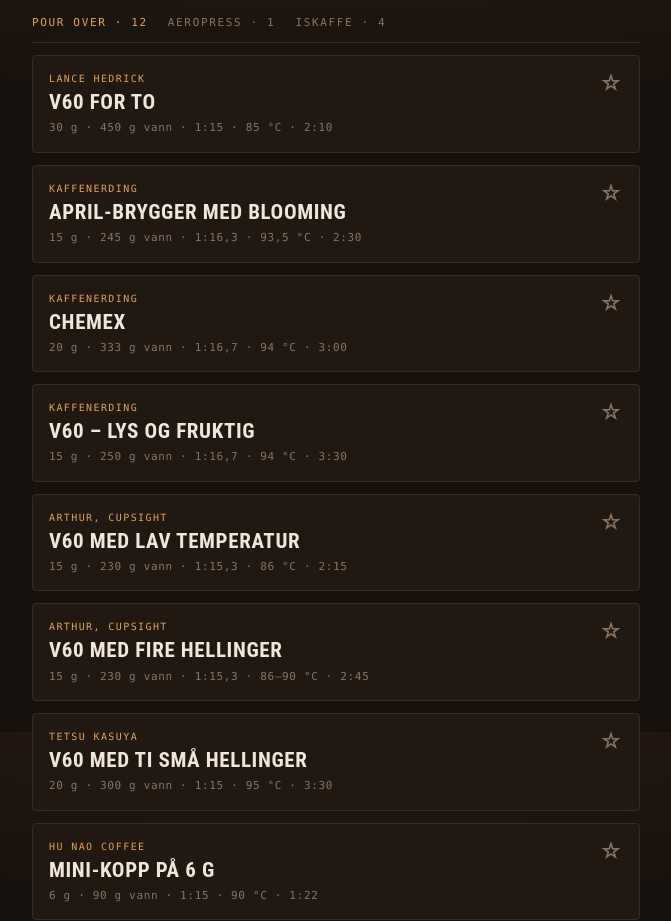
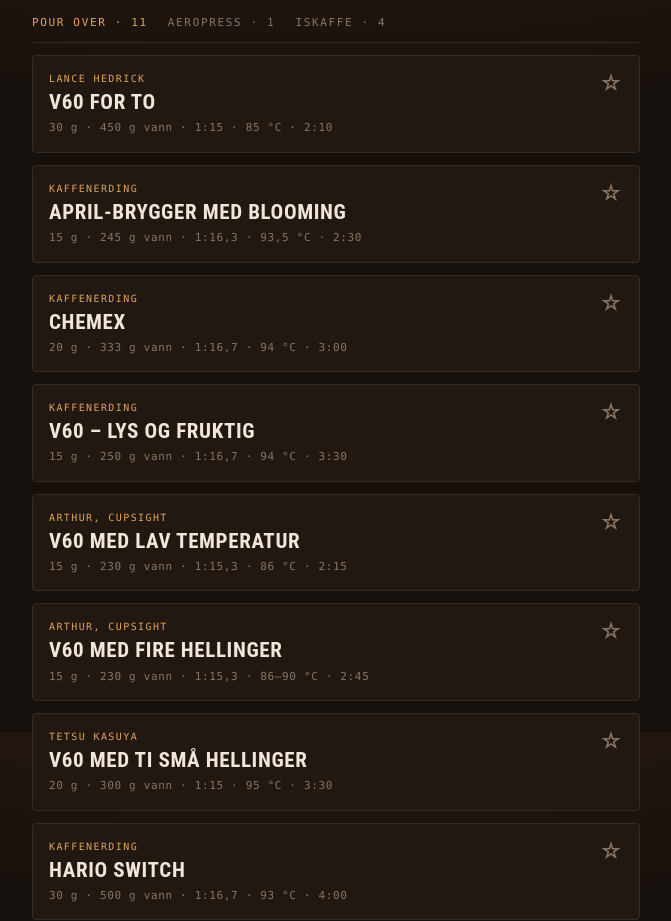
Before and after one commit to rob83dh/Oppskrifter, a plain HTML site: page kaffe.html in a window 1280 px wide. Shown: the part 68-989 px from the top of the page, without its empty margins (304-975 px from the left). Drawn offline with Linux system fonts and the light colour scheme.

Commit message:
Kaffe: fjern Mini-kopp på 6 g
Co-Authored-By: Claude Opus 5.5 <noreply@anthropic.com>

```diff
--- a/kaffe.html
+++ b/kaffe.html
@@ -385,33 +385,6 @@ var OPPSKRIFTER = [
       'Mange små hellinger gjennom grov kaffe skal gi fylde, silkemyk munnfølelse og sødme, mens syrligheten havner i bakgrunnen. Grov kvern holder bitterheten nede.',
       'Alt er lest av skjermteksten: blooming 30 g, deretter +30 g hvert 15. sekund fra 0:30 til 300 g ved 2:30, og gjennomrent innen 3:30. Temperaturen (ca. 95 °C) står i teksten under videoen.',
       'Kaffen i videoen: Venkids Valley Yellow Honey fra El Bueno, middels lys – jasmin og karamell.'
-    ]
-  },
-  {
-    id: 'mini-6g',
-    metode: 'pourover',
-    navn: 'Mini-kopp på 6 g',
-    fra: 'Hu Nao Coffee',
-    kort: 'En liten smakskopp: 6 g til 90 g, ferdig på 1:22',
-    kilde: 'Instagram-reel «胡鬧咖啡日常 69» (25. nov. 2026, 9 likes)',
-    lenke: 'https://www.instagram.com/reel/DgLKGD2yLjU/',
-    kaffe: 6, vann: 90, temp: '90 °C',
-    kvern: '<b>Middels.</b> Timemore Sculptor 064 (SSP II-skiver): 14 klikk. Fellow Opus: <b>ca. 5</b> <span class="flagg">(anslag)</span>.',
-    utstyr: ['Liten trakt med bølgefilter (i videoen: UD71)', 'Karaffe', 'Vekt med tidtaker', 'Svanehalskanne'],
-    forbered: [
-      'Varm vannet til <b>90 °C</b>.',
-      'Skyll filteret og varm karaffen. Tøm.',
-      'Mal <b>{k} g</b> kaffe, ha den i filteret og nullstill vekta.'
-    ],
-    steg: [
-      {t: 0,  til: 20, tekst: 'Blooming', hvordan: 'Små sirkler, så all kaffen blir våt.'},
-      {t: 24, til: 90, tekst: '2. helling', hvordan: 'Jevn stråle rett i midten, ett strekk.'},
-      {t: 82, slutt: true, tekst: 'Gjennomrent', hvordan: 'Server.'}
-    ],
-    notat: [
-      'Tider og mengder er lest av vekta i videoen: 20 g blooming, andre helling starter ved 0:24 og er ferdig ved 0:33. Alt har rent gjennom ved 1:22.',
-      'I videoen helles bloomingen rett i midten, men teksten sier at det var et uhell – bloomingen kan helles i sirkler. Senere justerte de kverna og bloomingen; det kommer i en ny video.',
-      'Kaffen i videoen: Costa Rica Aquiares Estate fra Moonway (geisha, SL28 og SL34, red honey) – søt, te-aktig, mandel.'
     ]
   },
   {
```
